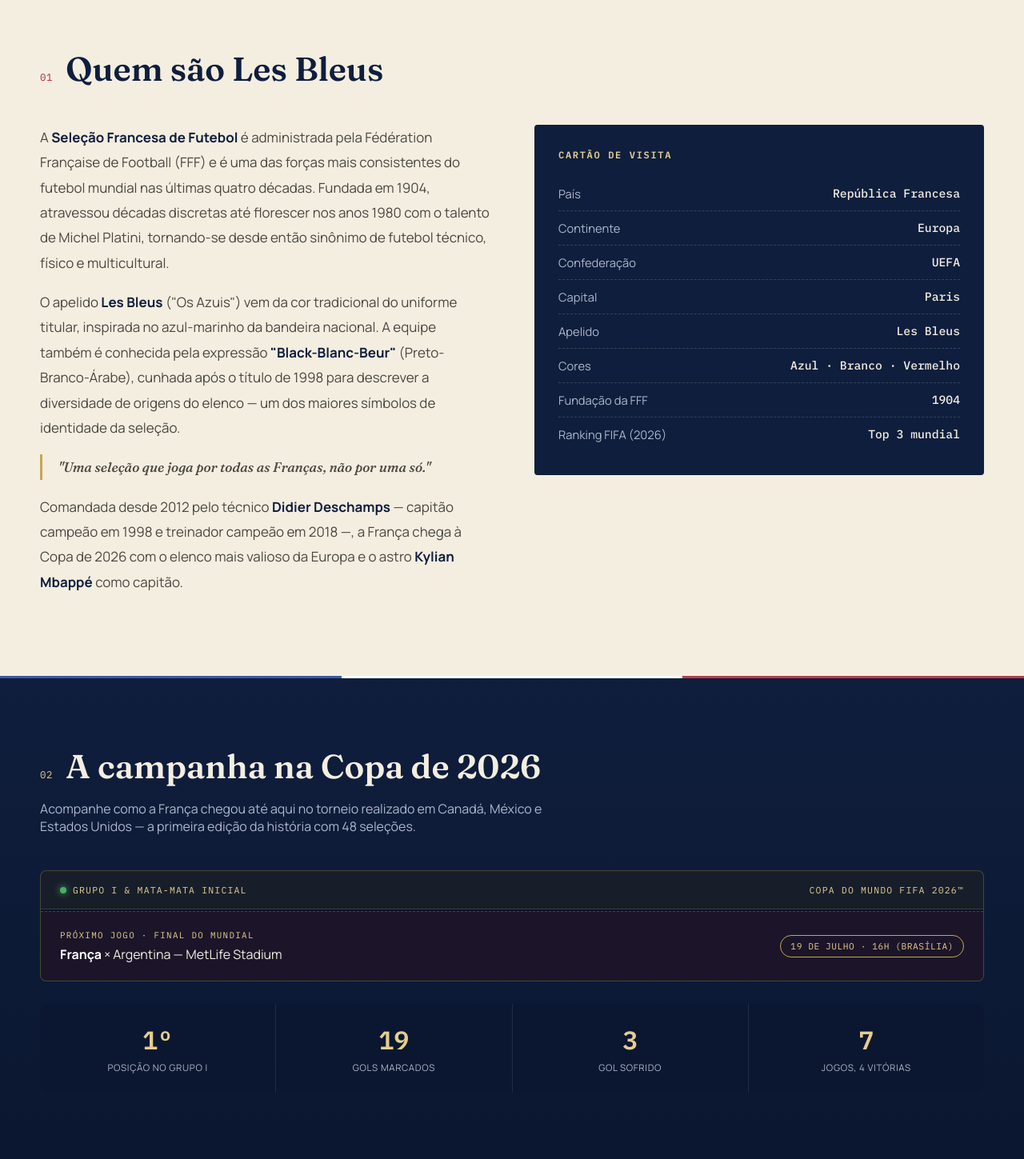
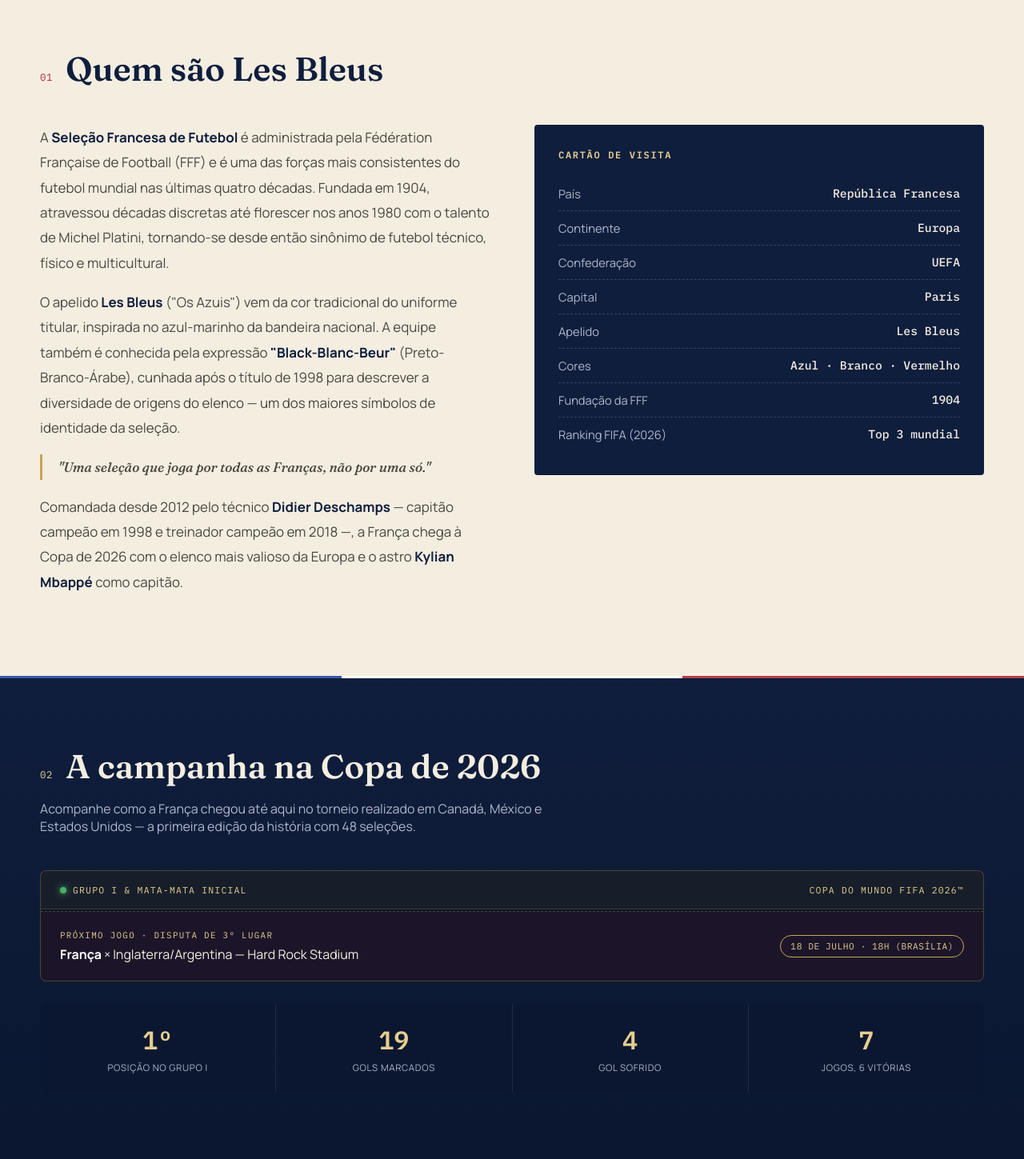
Before and after one commit to MiltonHolanda/Site_Franca, a Django app: page / in a window 1280 px wide. Shown: the part 690-2139 px from the top of the page at 80% size. Run offline with Django 5.2, Linux system fonts and the light colour scheme; data that the repository does not hold is empty.

Commit message:
fix: corrigindo erro do commit anterior

```diff
--- a/templates/index.html
+++ b/templates/index.html
@@ -62,7 +62,7 @@
       </div>
     </div>
     <div class="escudo-wrap">
-      <img class="escudo" src="" alt="Brasão oficial da Federação Francesa de Futebol (FFF), com o galo gaulês e as duas estrelas de campeã mundial">
+      <img class="escudo" src="{%static 'imagens/download (4).png'%}" alt="Brasão oficial da Federação Francesa de Futebol (FFF), com o galo gaulês e as duas estrelas de campeã mundial">
     </div>
   </div>
 </header>
@@ -138,18 +138,18 @@
       {% endif %}
       <div class="proximo-jogo">
         <div>
-          <div class="rotulo">Próximo jogo · Final do mundial</div>
-          <div class="info"><b>França</b> × Argentina — MetLife Stadium</div>
+          <div class="rotulo">Próximo jogo · disputa de 3º lugar</div>
+          <div class="info"><b>França</b> × Inglaterra/Argentina — Hard Rock Stadium</div>
         </div>
-        <span class="tag dore"> 19 de julho · 16h (Brasília)</span>
+        <span class="tag dore"> 18 de julho · 18h (Brasília)</span>
       </div>
     </div>
 
     <div class="stats-fase reveal">
       <div class="stat-item"><div class="num">1º</div><div class="lbl">Posição no grupo I</div></div>
       <div class="stat-item"><div class="num">19</div><div class="lbl">Gols marcados</div></div>
-      <div class="stat-item"><div class="num">3</div><div class="lbl">Gol sofrido</div></div>
-      <div class="stat-item"><div class="num">7</div><div class="lbl">Jogos, 4 vitórias</div></div>
+      <div class="stat-item"><div class="num">4</div><div class="lbl">Gol sofrido</div></div>
+      <div class="stat-item"><div class="num">7</div><div class="lbl">Jogos, 6 vitórias</div></div>
     </div>
   </div>
 </section>
```
Also changed, not shown: static/imagens/download (4).png (added), static/imagens/france-national-football-team-logo-0.webp (added).
